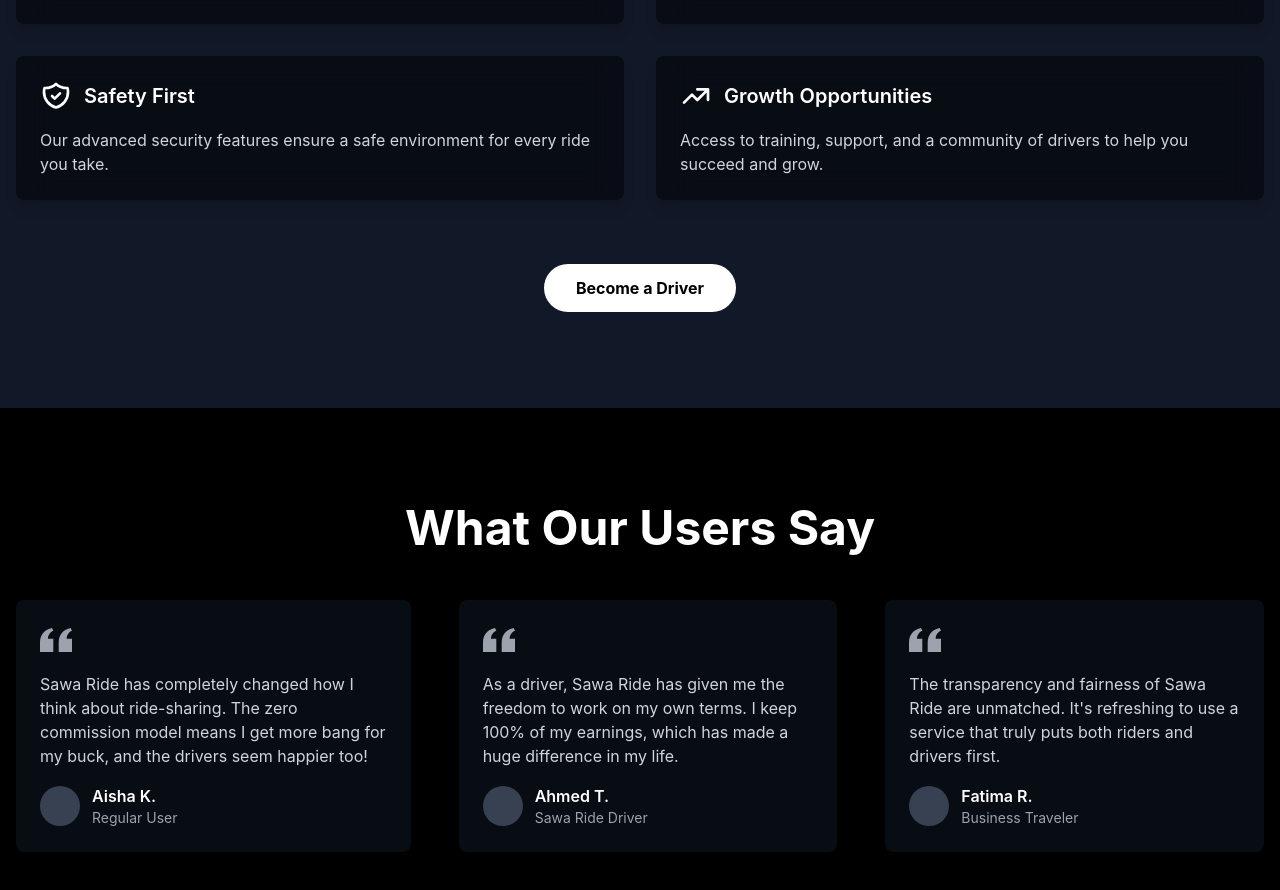
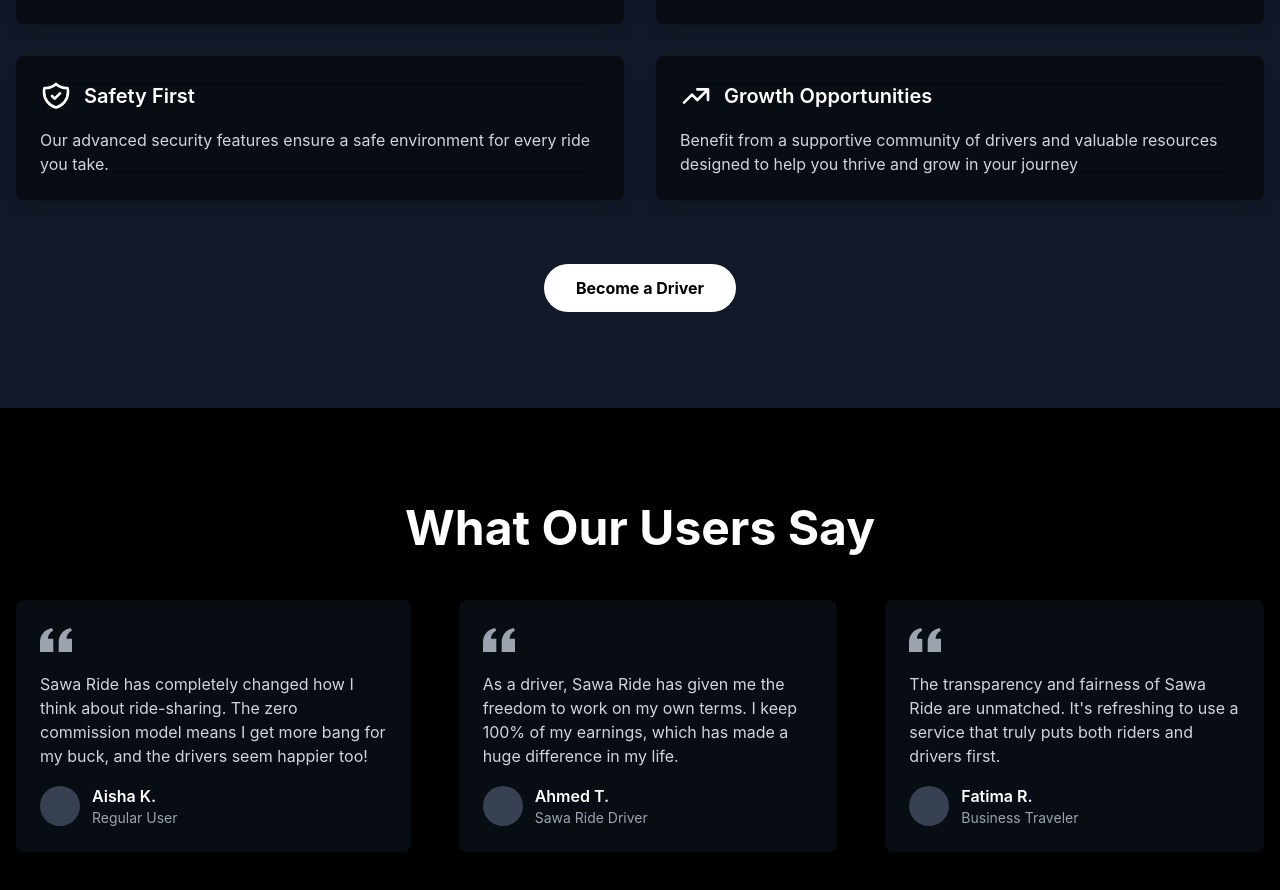
Before and after one commit to Majeed-hub/sawaride-new, a React (Create React App) app: page / in a window 1280 px wide. Shown: the part 2260-3150 px from the top of the page. Built offline with nearby package versions, Linux system fonts and the light colour scheme.

Commit message:
changed the 4th driver benefit

```diff
--- a/src/components/driver/index.js
+++ b/src/components/driver/index.js
@@ -103,8 +103,8 @@
               <h3 className="text-xl font-semibold">Growth Opportunities</h3>
             </div>
             <p className="text-gray-300">
-              Access to training, support, and a community of drivers to help
-              you succeed and grow.
+              Benefit from a supportive community of drivers and valuable
+              resources designed to help you thrive and grow in your journey
             </p>
           </div>
         </div>
```
